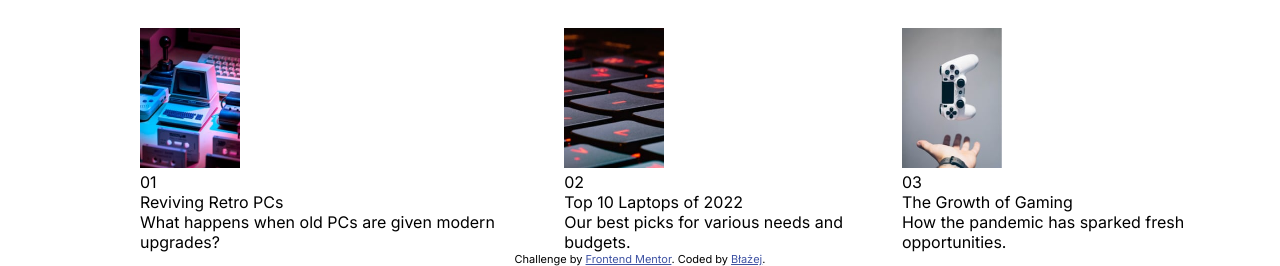
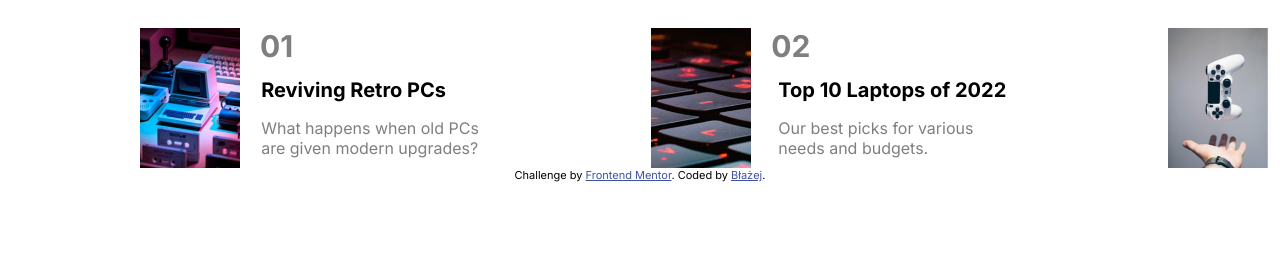
Before and after one commit to Blazej-oWo/news_homepage_main_FM, a plain HTML site: page index.html in a window 1280 px wide. Shown: the part 770-1036 px from the top of the page. After the commit the page ends 952 px from the top, so only its background shows below. Drawn offline with Linux system fonts and the light colour scheme.

Commit message:
ending work on article

```diff
--- a/index.html
+++ b/index.html
@@ -59,25 +59,32 @@
   <article>
     <div class="front_article">
       <img src="assets/images/image-retro-pcs.jpg" alt="">
-      <p>01</p>
-      <p>Reviving Retro PCs</p>
-      <p>What happens when old PCs are given modern upgrades?</p>
+      <div>
+        <p class="number">01</p>
+        <p class="header_article">Reviving Retro PCs</p>
+        <p class="article_paragraph">What happens when old PCs are given modern upgrades?</p>
+      </div>
     </div>
 
     <div class="middle_article">
       <img src="assets/images/image-top-laptops.jpg" alt="">
-      <p>02</p>
-      <p>Top 10 Laptops of 2022</p>
-      <p>Our best picks for various needs and budgets.</p>
+      <div>
+        <p class="number">02</p>
+        <p class="header_article">Top 10 Laptops of 2022</p>
+        <p class="article_paragraph">Our best picks for various needs and budgets.</p>
+      </div>
     </div>
 
     <div class="last_article">
       <img src="assets/images/image-gaming-growth.jpg" alt="">
-      <p>03</p>
-      <p>The Growth of Gaming</p>
-      <p>How the pandemic has sparked fresh opportunities.</p>
+      <div>
+        <p class="number">03</p>
+        <p class="header_article">The Growth of Gaming</p>
+        <p class="article_paragraph">How the pandemic has sparked fresh opportunities.</p>
+      </div>
     </div>
   </article>
+
   <div class="attribution">
     Challenge by <a href="https://www.frontendmentor.io?ref=challenge" target="_blank">Frontend Mentor</a>.
     Coded by <a href="#">Błażej</a>.
--- a/style.css
+++ b/style.css
@@ -109,11 +109,40 @@ body{
      article {
         margin:30px 0 0 140px;
         display: flex;
+
      }
      article img {
         width: 100px;
         height: 140px;
      }
+     article .number{
+        font-size: 30px;
+        font-weight: bold;
+        color:hsl(330, 1%, 50%);
+        margin:0 0 0 20px;
+     }
+     article div{
+     display: flex;
+     }
+      .front_article{
+
+  }
+    .middle_article{
+   margin:0 170px;
+  }
+   .article_paragraph {
+      color:hsl(330, 1%, 50%);;
+      margin:90px 0 0 -300px;
+      width: 220px;
+
+   }
+   .header_article{
+      font-weight: 700;
+      font-size:20px;
+      width: 300px;
+      margin:50px 0 0 -32px;
+   }
+
     .attribution {
         font-size: 11px;
         text-align: center;
```
